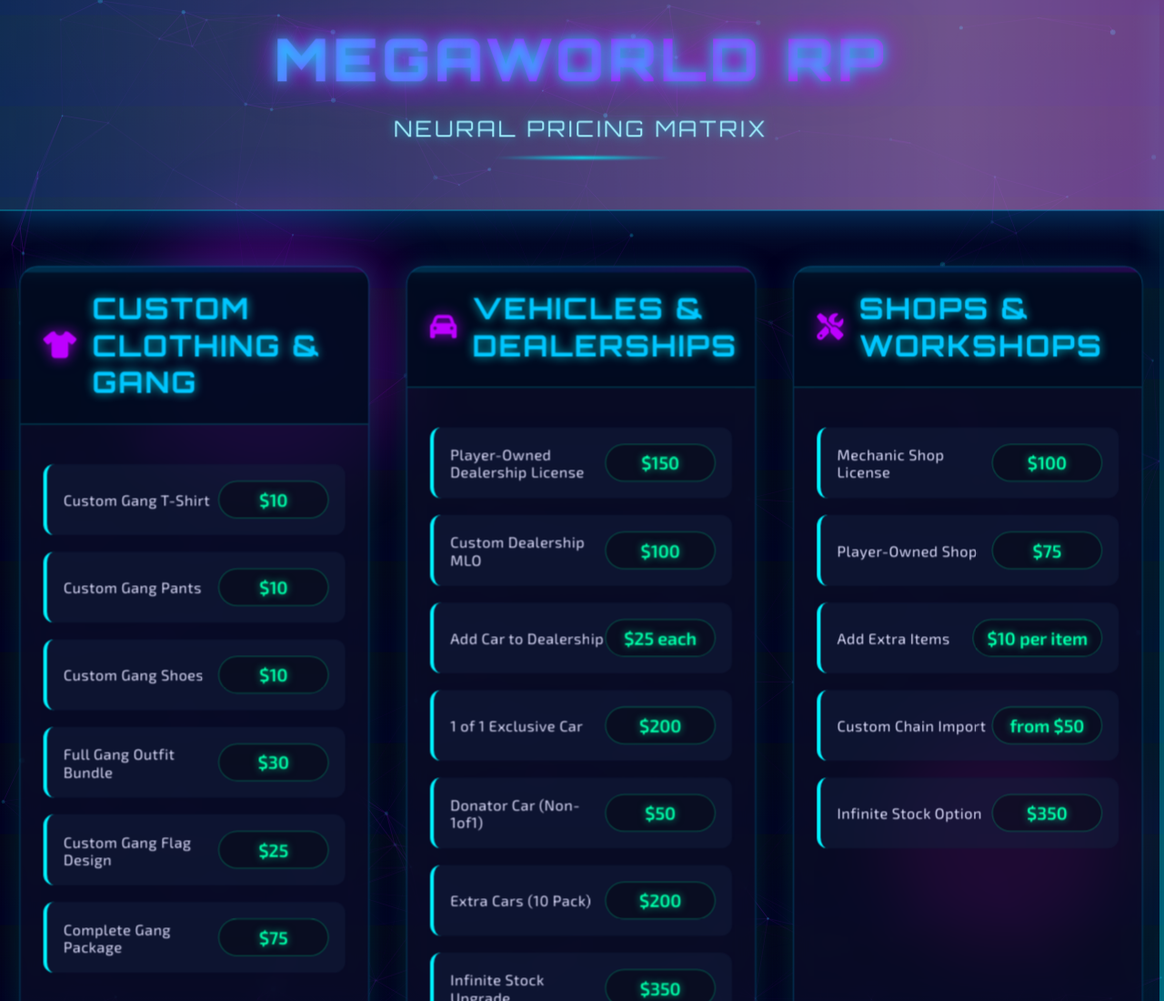
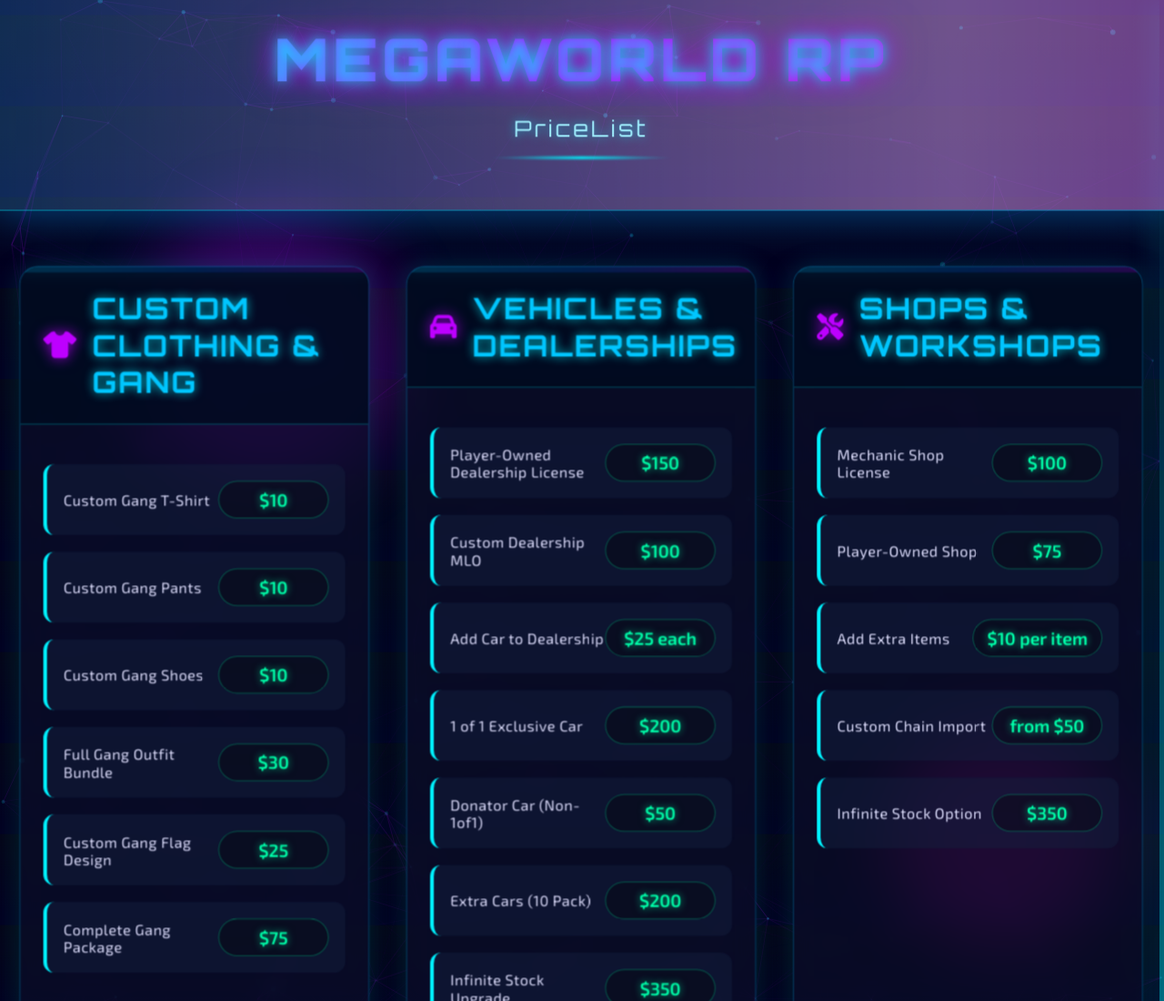
Before and after one commit to DONxFURY/MWRP-PIRCELIST, a plain HTML site: page index.html in a window 1280 px wide. Shown: the top 1100 px of the page at 91% size. Drawn offline with nearby package versions, Linux system fonts and the light colour scheme; animation ran at ten frames a second.

Commit message:
Update index.html

```diff
--- a/index.html
+++ b/index.html
@@ -512,7 +512,7 @@
   <header class="float-effect">
     <div class="header-content">
       <h1>MEGA<span style="color:#ff00c8">WORLD</span> RP</h1>
-      <div class="subtitle">NEURAL PRICING MATRIX</div>
+      <div class="subtitle">PriceList</div>
     </div>
   </header>
 
```
